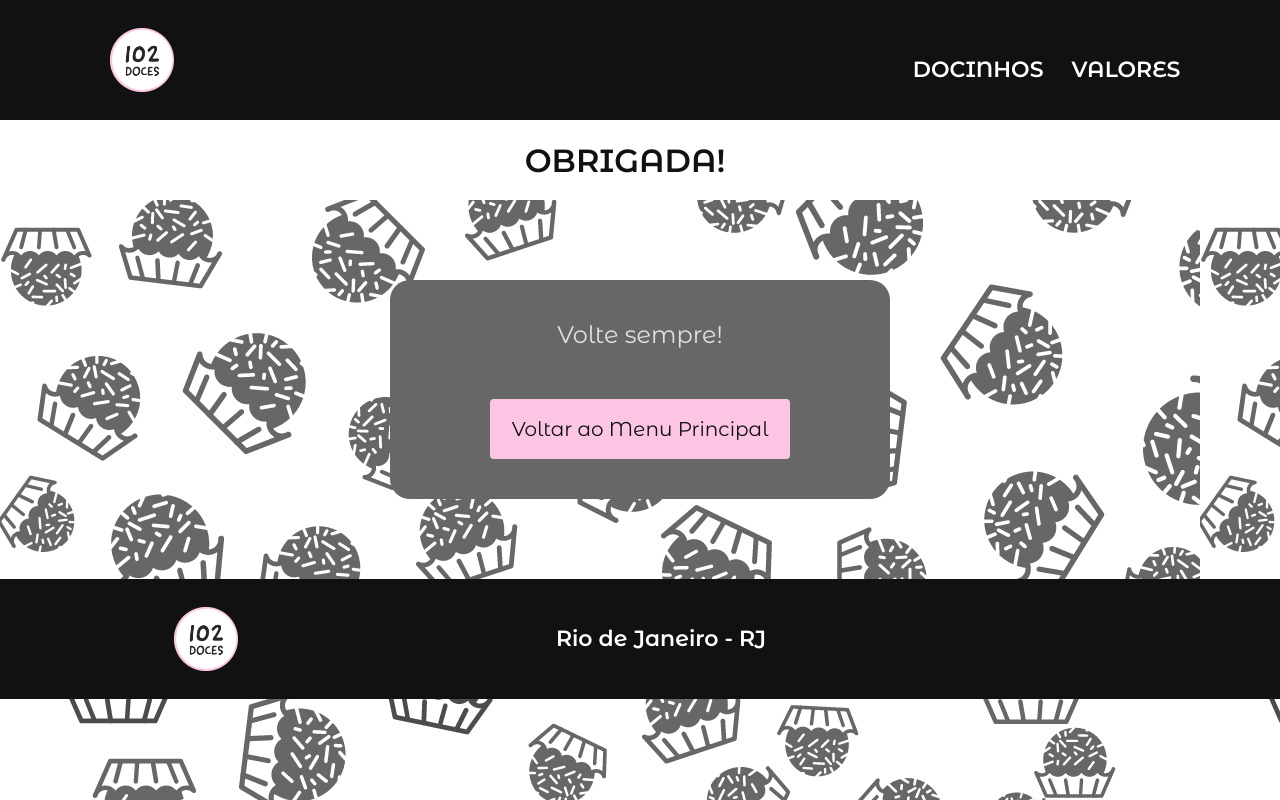
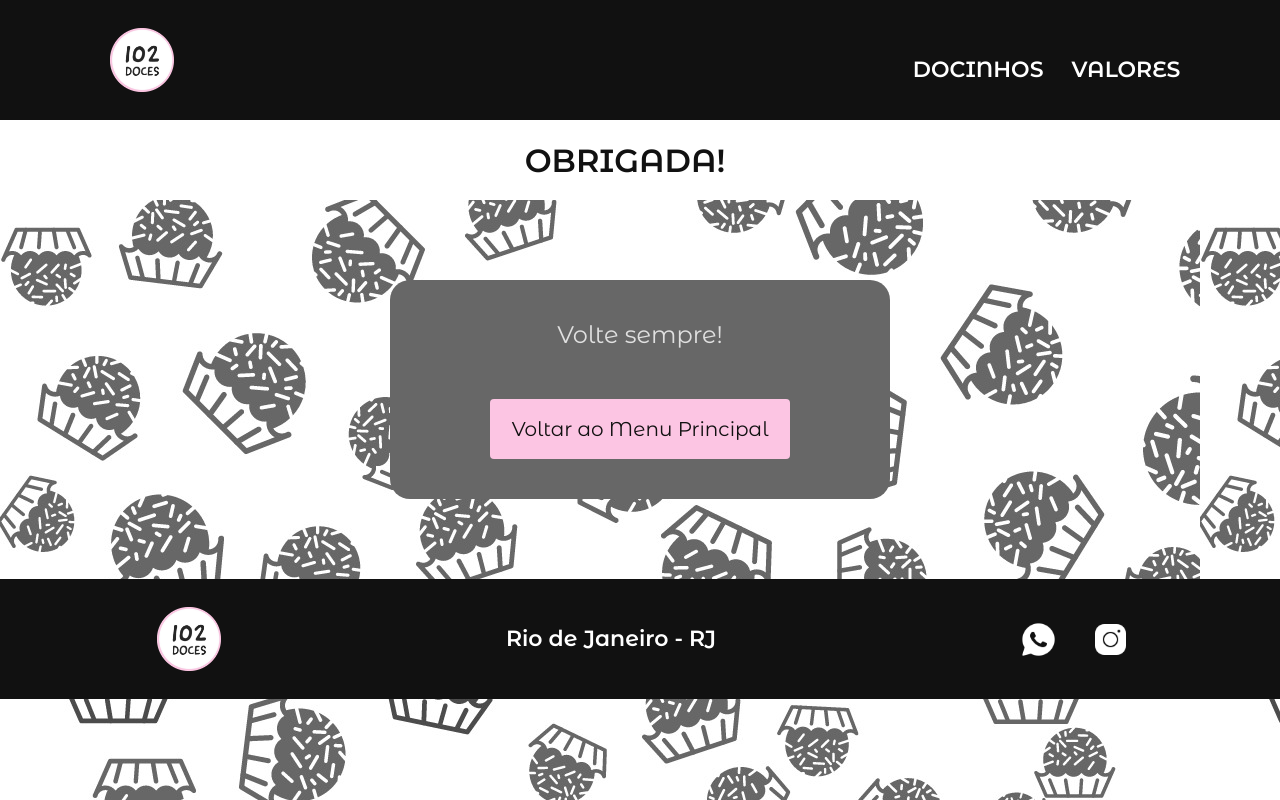
Before and after one commit to nicolecoosta/Cardapio102Doces, a plain HTML site: page obrigada.html in a window 1280 px wide. Drawn offline with Linux system fonts and the light colour scheme.

Commit message:
instagram

```diff
--- a/css/obrigada.css
+++ b/css/obrigada.css
@@ -12,6 +12,7 @@
 }
 
 .obrigada{
+  max-height: 3000px;
   display: flex;
   flex-direction: column;
   align-items: center;
--- a/obrigada.html
+++ b/obrigada.html
@@ -11,7 +11,7 @@
   <link rel="preconnect" href="https://fonts.gstatic.com" crossorigin>
   <link href="https://fonts.googleapis.com/css2?family=Montserrat+Alternates:wght@400;600&family=Montserrat:wght@400;500;700&display=swap" rel="stylesheet">
 </head>
-<body>
+<body class="obrigada-tudo">
 
   <header class="header" id="home">
     <img src="./img/logo.png" alt="102Doces">
@@ -33,12 +33,12 @@
   </main>
 
 
-  <footer class="footer" id="footer">
+  <footer class="footer footer.obg" id="footer">
     <img src="./img/logo.png" alt="102Doces">
     <h2>Rio de Janeiro - RJ</h2>
     <div class="botoes">
-      <a href="https://wa.me/5521980263881?text=Olá!%20:)%20Posso%20te%20ajudar?" target="_blank" rel="noopener noreferrer"><img src="./img/icon-wpp.svg" alt=""></a>
-      <a href="https://www.instagram.com/102doces/" target="_blank" rel="noopener noreferrer"><img src="./img/icon-insta.svg" alt=""></a>
+      <a href="https://wa.me/5521980263881?text=Olá!%20:)%20Posso%20te%20ajudar?" target="_blank" rel="noopener noreferrer"><img src="./img/icon-wpp.png" alt=""></a>
+      <a href="https://www.instagram.com/102doces/" target="_blank" rel="noopener noreferrer"><img src="./img/icon-insta.png" alt=""></a>
     </div>
   </footer>
 </body>
```
Also changed, not shown: compre.cadastre.html (+2 -2 lines).
